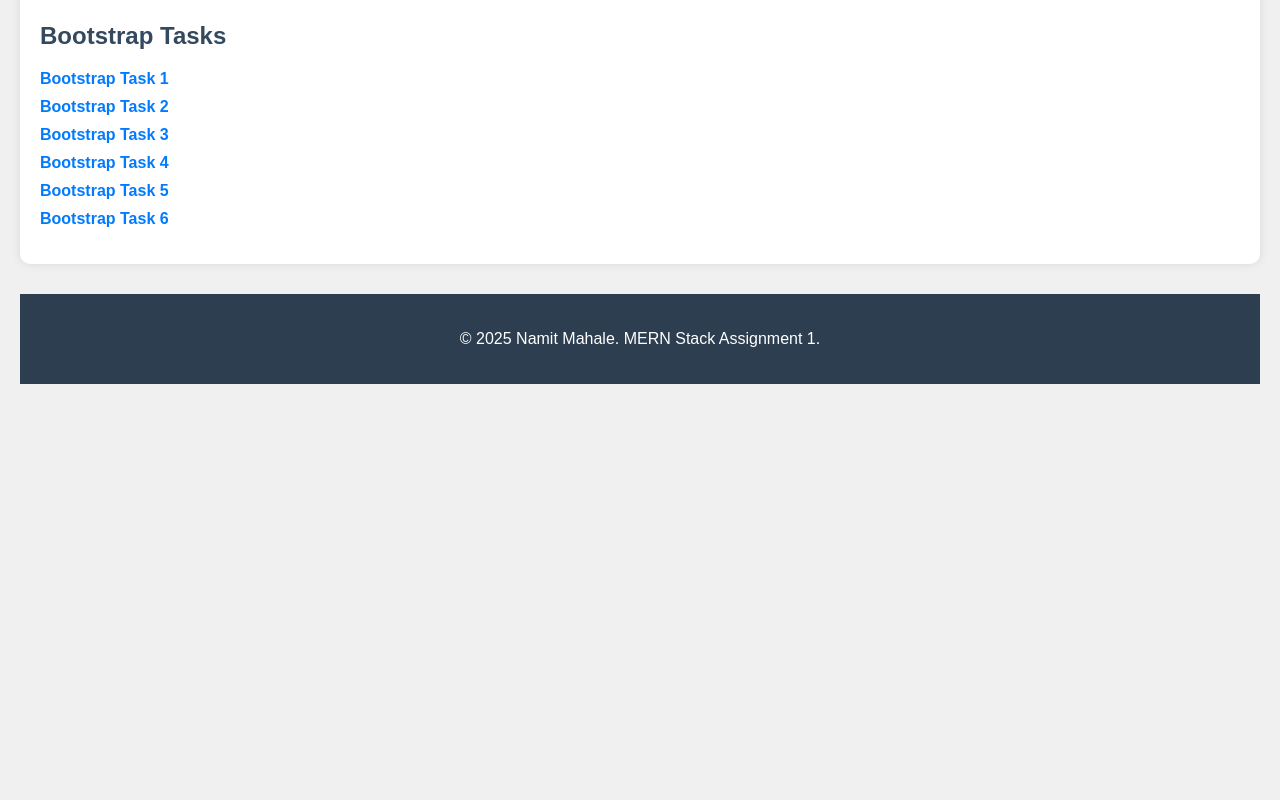
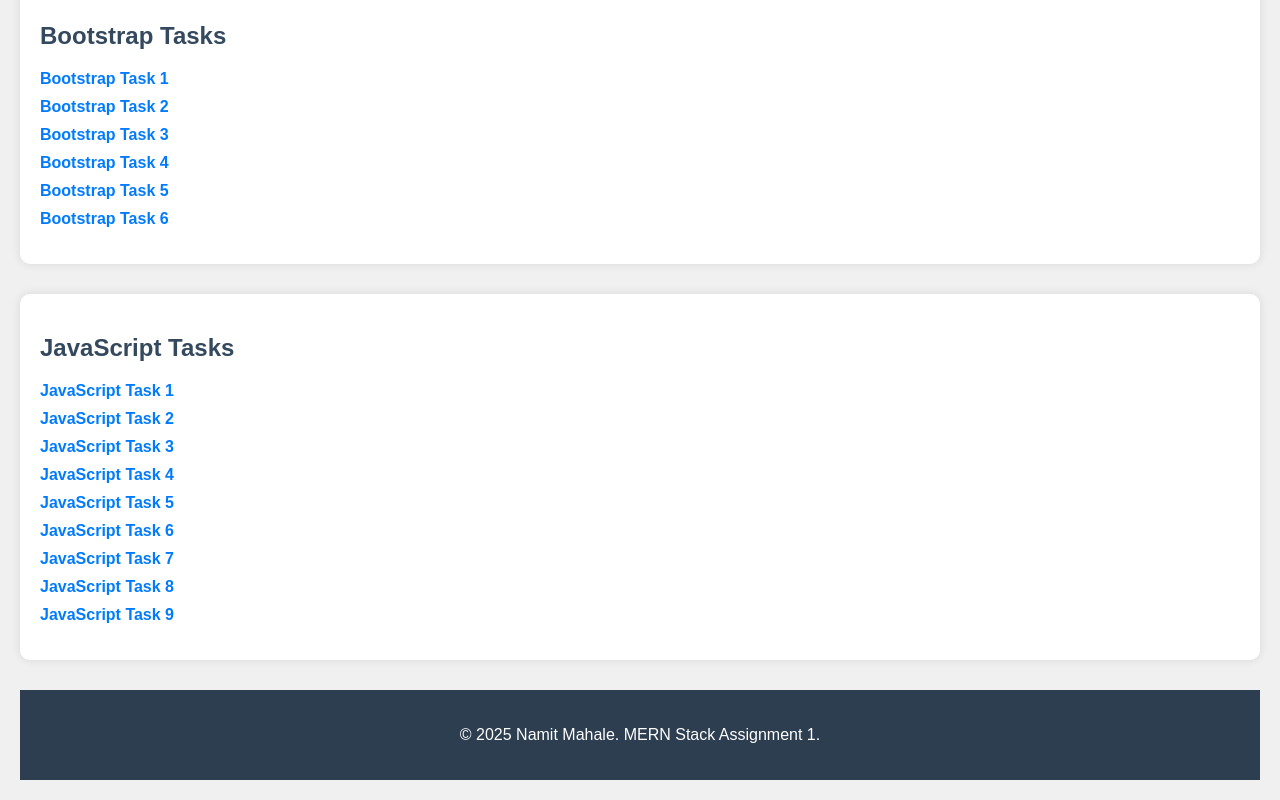
Before and after one commit to NamitMahale/Mern-Stack, a plain HTML site: page index.html in a window 1280 px wide. Shown: the part 774-1574 px from the top of the page. Before the commit the page ends 1178 px from the top, so only its background shows below. Drawn offline with Linux system fonts and the light colour scheme.

Commit message:
Update index.html

```diff
--- a/index.html
+++ b/index.html
@@ -65,6 +65,21 @@
         </ul>
     </section>
 
+        <section id="JavaScript-tasks">
+        <h2>JavaScript Tasks</h2>
+        <ul>
+            <li><a href="./task1java.html">JavaScript Task 1</a></li>
+            <li><a href="./task2java.html">JavaScript Task 2</a></li>
+            <li><a href="./task3java.html">JavaScript Task 3</a></li>
+            <li><a href="./task4java.html">JavaScript Task 4</a></li>
+            <li><a href="./task5java.html">JavaScript Task 5</a></li>
+            <li><a href="./task6java.html">JavaScript Task 6</a></li>
+            <li><a href="./task7java.html">JavaScript Task 7</a></li>
+            <li><a href="./task8java.html">JavaScript Task 8</a></li>
+            <li><a href="./task9java.html">JavaScript Task 9</a></li>
+        </ul>
+    </section>
+
     <footer>
         <p>&copy; 2025 Namit Mahale. MERN Stack Assignment 1.</p>
     </footer>
```
